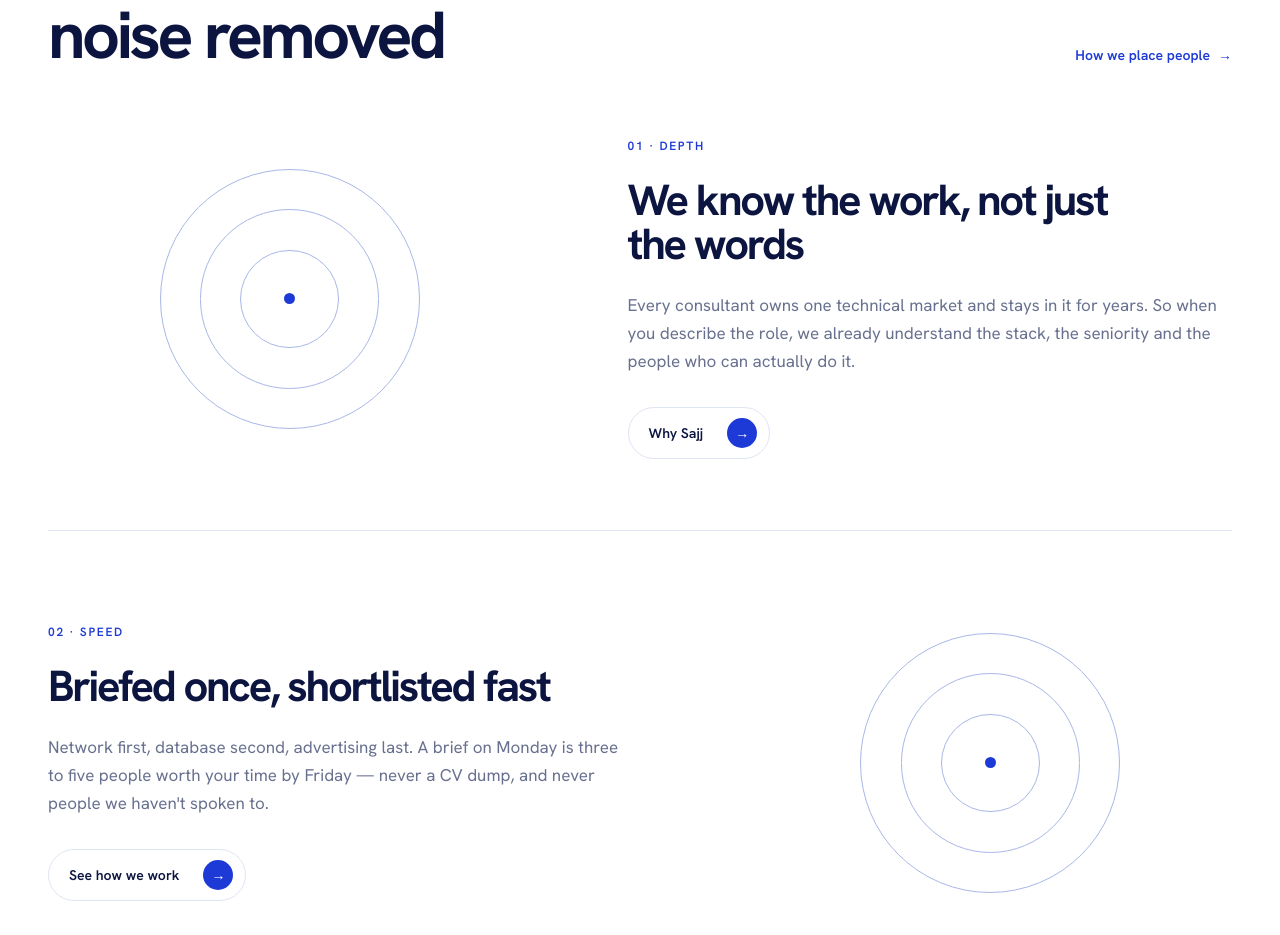
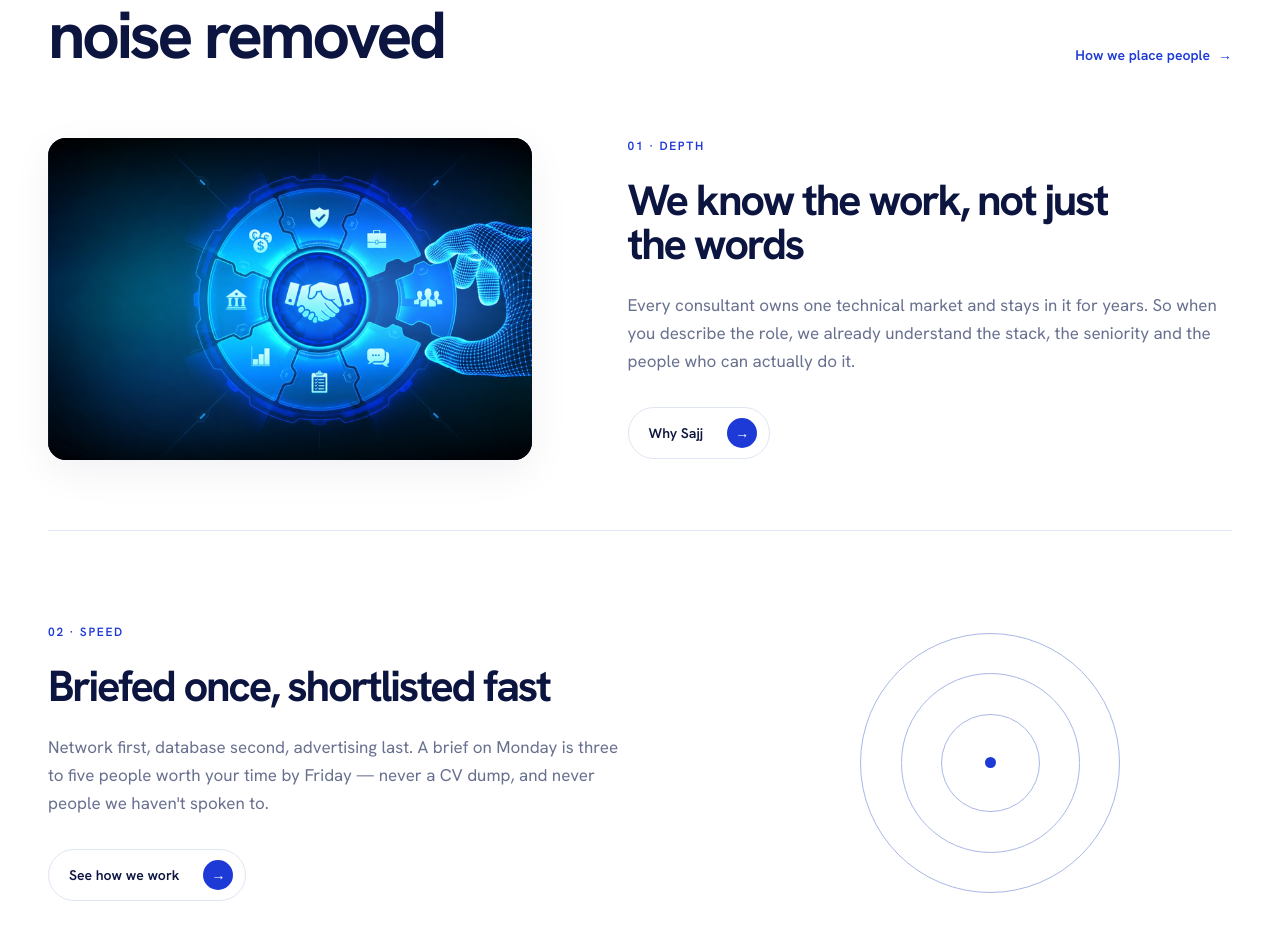
Before and after one commit to kumarrajaux-King/Sajj, a Next.js app: page / in a window 1280 px wide. Shown: the part 1940-2875 px from the top of the page. Built offline with nearby package versions, Linux system fonts and the light colour scheme.

Commit message:
Add cooperation visual to recruitment section

```diff
--- a/src/app/globals.css
+++ b/src/app/globals.css
@@ -157,6 +157,8 @@ button:focus-visible, a:focus-visible, input:focus-visible { outline: 3px solid
 .noise-section { background: white; }
 .principle-row { min-height: 430px; display: grid; grid-template-columns: 1fr 1.25fr; align-items: center; gap: 90px; border-bottom: 1px solid var(--line); }
 .principle-row.reverse { grid-template-columns: 1.25fr 1fr; }
+.principle-visual { width: 100%; aspect-ratio: 3 / 2; overflow: hidden; border-radius: var(--radius-lg); background: var(--navy); box-shadow: var(--shadow-card); }
+.principle-visual img { width: 100%; height: 100%; display: block; object-fit: cover; }
 .target-small { position: relative; width: 260px; height: 260px; justify-self: center; color: #a9b7e7; }
 .target-small i:nth-child(1) { width: 100%; height: 100%; }.target-small i:nth-child(2) { width: 69%; height: 69%; }.target-small i:nth-child(3) { width: 38%; height: 38%; }.target-small b { width: 11px; height: 11px; background: var(--blue); border: 0; }
 .principle-copy h3 { max-width: 640px; margin: 0; font-size: clamp(35px,4vw,54px); line-height: 1; letter-spacing: -.055em; }
--- a/src/app/page.tsx
+++ b/src/app/page.tsx
@@ -1,6 +1,7 @@
 "use client";
 
 import { FormEvent, useEffect, useState } from "react";
+import Image from "next/image";
 import { Arrow } from "@/components/arrow";
 import { SiteFooter } from "@/components/site-footer";
 import { SiteHeader } from "@/components/site-header";
@@ -169,7 +170,15 @@ export default function Home() {
             <a className="text-link" href="/job-seekers">How we place people <Arrow /></a>
           </div>
           <div className="principle-row">
-            <div className="target-small" aria-hidden="true"><i /><i /><i /><b /></div>
+            <div className="principle-visual">
+              <Image
+                src="/images/cooperation-technology-clean.png"
+                alt="Digital cooperation interface with a handshake and technology icons"
+                width={1536}
+                height={1024}
+                sizes="(max-width: 760px) calc(100vw - 36px), 44vw"
+              />
+            </div>
             <div className="principle-copy">
               <p className="eyebrow">01 · Depth</p>
               <h3>We know the work, not just the words</h3>
```
Also changed, not shown: public/images/cooperation-technology-clean.png (added).
